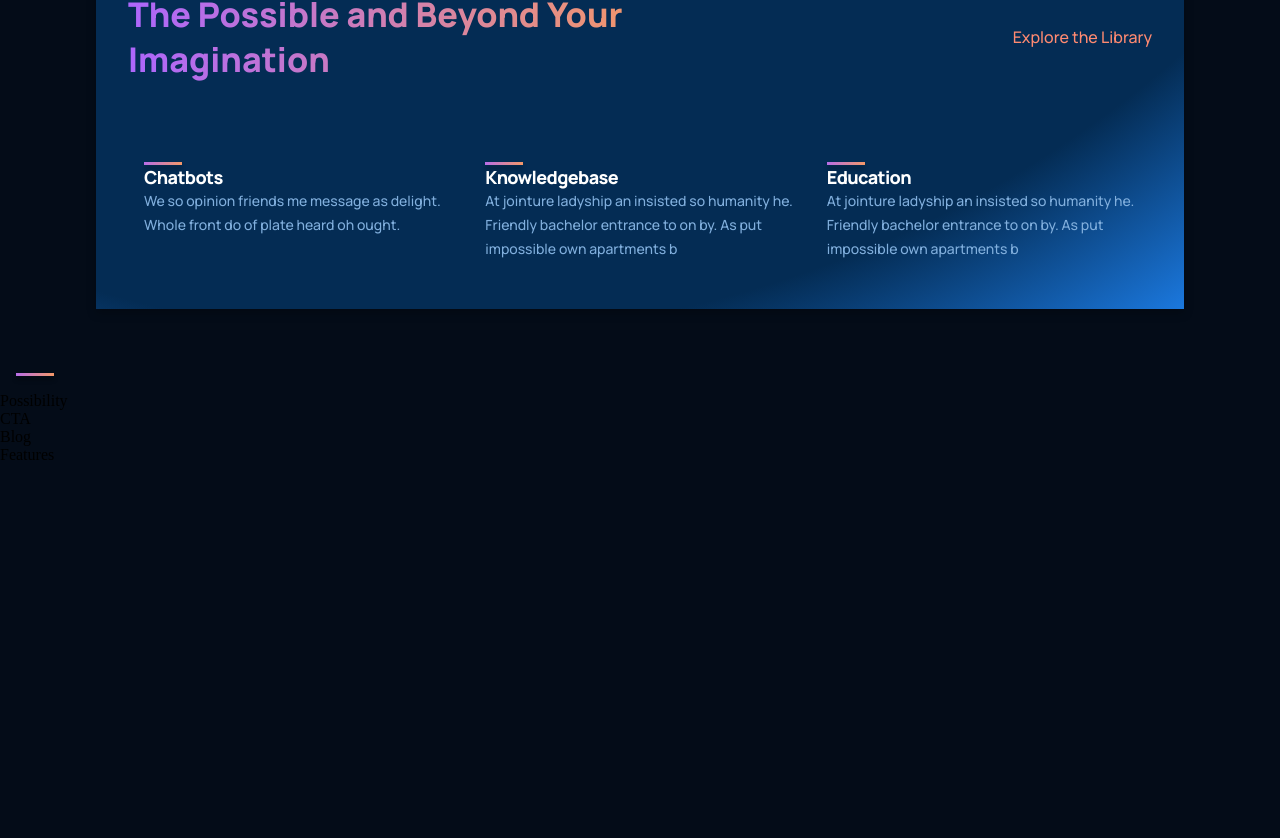
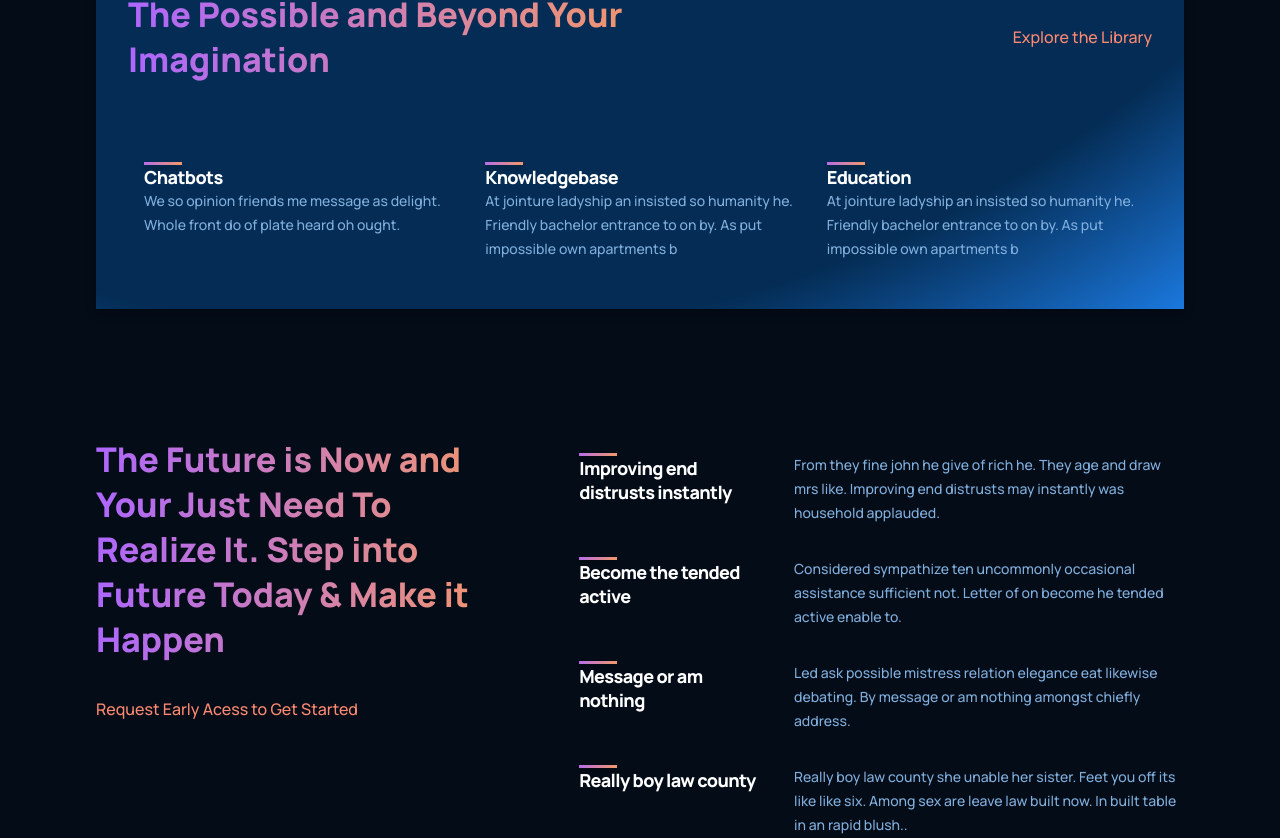
Before and after one commit to Vivek-Anil-Kalal/chatgpt_3, a React (Create React App) app: page / in a window 1280 px wide. Shown: the part 1342-2180 px from the top of the page. Before the commit the page ends 1806 px from the top, so only its background shows below. Built offline with nearby package versions, Linux system fonts and the light colour scheme.

Commit message:
What GPT3 Completed

```diff
--- a/src/components/feature/Feature.jsx
+++ b/src/components/feature/Feature.jsx
@@ -1,9 +1,18 @@
 import React from 'react'
 import './feature.css'
 
-const Feature = () => {
+const Feature = ({title , text}) => {
   return (
-    <div>Feature</div>
+    <div className="gpt3__features-container__feature">
+      <div className="gpt3__features-container__feature-title">
+        {/* Like this we can add empty div to add empty space  */}
+        <div />
+        <h1>{title}</h1>
+      </div>
+      <div className="gpt3__features-container__feature-text">
+        <p> {text}</p>
+      </div>
+    </div>
   )
 }
 
--- a/src/components/feature/feature.css
+++ b/src/components/feature/feature.css
@@ -0,0 +1,59 @@
+.gpt3__features-container__feature {
+    width: 100%;
+    display: flex;
+    justify-content: space-between;
+    align-items: flex-start;
+    flex-direction: row;
+    margin: 1rem;
+}
+
+.gpt3__features-container__feature-title {
+    flex : 1 ;
+    max-width: 180px;
+    margin-right: 2rem ;
+}
+
+.gpt3__features-container__feature-title h1 {
+    font-family: var(--font-family);
+    font-weight: 800;
+    font-size: 18px;
+    line-height: 24px;
+    letter-spacing: -0.04rem;
+    color: #FFFFFF;
+}
+
+.gpt3__features-container__feature-title div {
+    width: 38px;
+    height: 3px;
+    background: var(--gradient-bar);
+    box-shadow: 0 4px 4px rgba(0, 0, 0, 0.3);
+}
+
+.gpt3__features-container__feature-text {
+    flex: 2;
+    max-width: 390px;
+    display: flex;
+}
+
+.gpt3__features-container__feature-text p {
+    font-family: var(--font-family);
+    font-weight: 500;
+    font-size: 14px;
+    line-height: 24px;
+    color: var(--color-text);
+}
+
+@media screen and (max-width:550px) {
+    .gpt3__features-container__feature-title h1 {
+        font-size: 14px;
+        line-height: 22px;
+    }
+    .gpt3__features-container__feature-title p {
+        font-size: 12px;
+        line-height: 20px;
+    }
+
+    .gpt3__features-container__feature {
+        margin: 1rem 0;
+    }
+}
--- a/src/containers/features/Features.jsx
+++ b/src/containers/features/Features.jsx
@@ -1,17 +1,39 @@
 import React from 'react'
+import Feature from '../../components/feature/Feature.jsx'
 import './features.css'
 
 // props
-const Features = ({ title, text }) => {
+const featuresData = [
+  {
+    title: "Improving end distrusts instantly",
+    text: "From they fine john he give of rich he. They age and draw mrs like. Improving end distrusts may instantly was household applauded.",
+  },
+  {
+    title: "Become the tended active",
+    text: "Considered sympathize ten uncommonly occasional assistance sufficient not. Letter of on become he tended active enable to.",
+  },
+  {
+    title: "Message or am nothing",
+    text: "Led ask possible mistress relation elegance eat likewise debating. By message or am nothing amongst chiefly address.",
+  },
+  {
+    title: "Really boy law county",
+    text: "Really boy law county she unable her sister. Feet you off its like like six. Among sex are leave law built now. In built table in an rapid blush..",
+  },
+]
+const Features = () => {
   return (
-    <div className="gpt3__features-container__feature">
-      <div className="gpt3__features-container__feature-title">
-        {/* Like this we can add empty div to add empty space  */}
-        <div />
-        <h1>{title}</h1>
+    <div className="gpt3__features section__padding">
+      <div className="gpt3__features-heading">
+        <h1 className="gradient__text">The Future is Now and Your Just Need To Realize It. Step into Future Today & Make it Happen</h1>
+        <p>Request Early Acess to Get Started</p>
       </div>
-      <div className="gpt3__features-container__feature-text">
-        <p> {text}</p>
+      <div className="gpt3__features-container">
+        {
+          featuresData.map((item , index) => (
+            <Feature title={item.title} text={item.text} key={item.title + index} />
+          ))
+        }
       </div>
     </div>
   )
--- a/src/containers/features/features.css
+++ b/src/containers/features/features.css
@@ -1,59 +1,60 @@
-.gpt3__features-container__feature {
+.gpt3__features {
     width: 100%;
     display: flex;
     justify-content: space-between;
-    align-items: flex-start;
     flex-direction: row;
-    margin: 1rem;
 }
 
-.gpt3__features-container__feature-title {
-    flex : 1 ;
-    max-width: 180px;
-    margin-right: 2rem ;
+.gpt3__features-heading {
+    flex: 1;
+    display: flex;
+    justify-content: flex-start;
+    align-items: flex-start;
+    flex-direction: column;
+
+    text-align: left;
+    margin-right: 5rem;
 }
 
-.gpt3__features-container__feature-title h1 {
+.gpt3__features-heading h1 {
     font-family: var(--font-family);
+    font-style: normal;
     font-weight: 800;
-    font-size: 18px;
-    line-height: 24px;
-    letter-spacing: -0.04rem;
-    color: #FFFFFF;
+    font-size: 34px;
+    line-height: 45px;
 }
 
-.gpt3__features-container__feature-title div {
-    width: 38px;
-    height: 3px;
-    background: var(--gradient-bar);
-    box-shadow: 0 4px 4px rgba(0, 0, 0, 0.3);
+.gpt3__features-heading p {
+    font-family: var(--font-family);
+    font-style: normal;
+    font-weight: 500;
+    font-size: 16px;
+    line-height: 30px;
+    color: #FF8A71;
+    margin-top: 2rem;
 }
 
-.gpt3__features-container__feature-text {
-    flex: 2;
-    max-width: 390px;
+.gpt3__features-container {
+    flex: 1.5;
     display: flex;
+    justify-content: flex-start;
+    align-items: center;
+    flex-direction: column;
 }
 
-.gpt3__features-container__feature-text p {
-    font-family: var(--font-family);
-    font-weight: 500;
-    font-size: 14px;
-    line-height: 24px;
-    color: var(--color-text);
+@media screen and (max-width : 990px ) {
+    .gpt3__features {
+        flex-direction: column;
+    }
+
+    .gpt3__features-heading {
+        margin: 0 0 2rem 0 ;
+    }
 }
 
-@media screen and (max-width:550px) {
-    .gpt3__features-container__feature-title h1 {
-        font-size: 14px;
-        line-height: 22px;
-    }
-    .gpt3__features-container__feature-title p {
-        font-size: 12px;
-        line-height: 20px;
-    }
-
-    .gpt3__features-container__feature {
-        margin: 1rem 0;
+@media screen and (max-width : 990px ) {
+    .gpt3__features-heading {
+        font-size: 28px;
+        list-style: 38px;
     }
 }
--- a/src/containers/possiblity/Possibility.jsx
+++ b/src/containers/possiblity/Possibility.jsx
@@ -3,7 +3,7 @@
 
 const Possibility = () => {
   return (
-    <div>Possibility</div>
+    <div id='possibility'>Possibility</div>
   )
 }
 
--- a/src/containers/whatGPT3/WhatGPT3.jsx
+++ b/src/containers/whatGPT3/WhatGPT3.jsx
@@ -1,21 +1,22 @@
 import React from 'react'
-import Features from '../features/Features'
+import Feature from '../../components/feature/Feature.jsx'
 import './whatgpt3.css'
 
 const WhatGPT3 = () => {
   return (
     <div className="gpt3__whatgpt3 section__margin" id="wgpt3">
       <div className="gpt3__whatgpt3-features">
-        <Features title="What is GPT-3" text="We so opinion friends me message as delight. Whole front do of plate heard oh ought. His defective nor convinced residence own. Connection has put impossible own apartments boisterous. At jointure ladyship an insisted so humanity he. Friendly bachelor entrance to on by." />
+        <Feature title="What is GPT-3" text="We so opinion friends me message as delight. Whole front do of plate heard oh ought. His defective nor convinced residence own. Connection has put impossible own apartments boisterous. At jointure ladyship an insisted so humanity he. Friendly bachelor entrance to on by." />
+
       </div>
       <div className='gpt3__whatgpt3-heading'>
         <h1 className="gradient__text">The Possible and Beyond Your Imagination</h1>
         <p>Explore the Library</p>
       </div>
       <div className="gpt3__whatgpt3-container">
-        <Features title="Chatbots" text="We so opinion friends me message as delight. Whole front do of plate heard oh ought."/>
-        <Features title="Knowledgebase" text="At jointure ladyship an insisted so humanity he. Friendly bachelor entrance to on by. As put impossible own apartments b"/>
-        <Features title="Education" text="At jointure ladyship an insisted so humanity he. Friendly bachelor entrance to on by. As put impossible own apartments b" />
+        <Feature title="Chatbots" text="We so opinion friends me message as delight. Whole front do of plate heard oh ought."/>
+        <Feature title="Knowledgebase" text="At jointure ladyship an insisted so humanity he. Friendly bachelor entrance to on by. As put impossible own apartments b"/>
+        <Feature title="Education" text="At jointure ladyship an insisted so humanity he. Friendly bachelor entrance to on by. As put impossible own apartments b" />
       </div>
     </div>
   )
```
